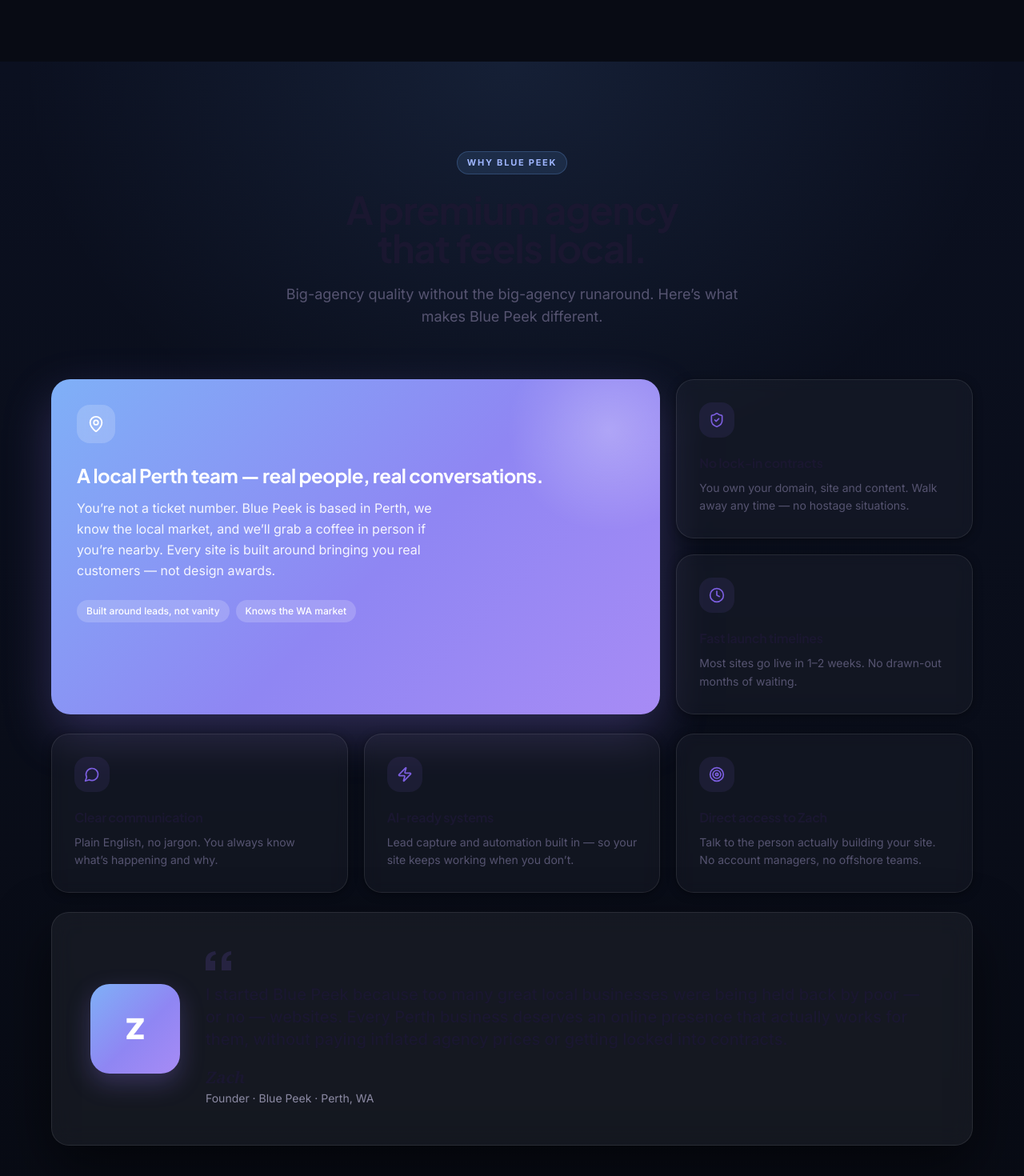
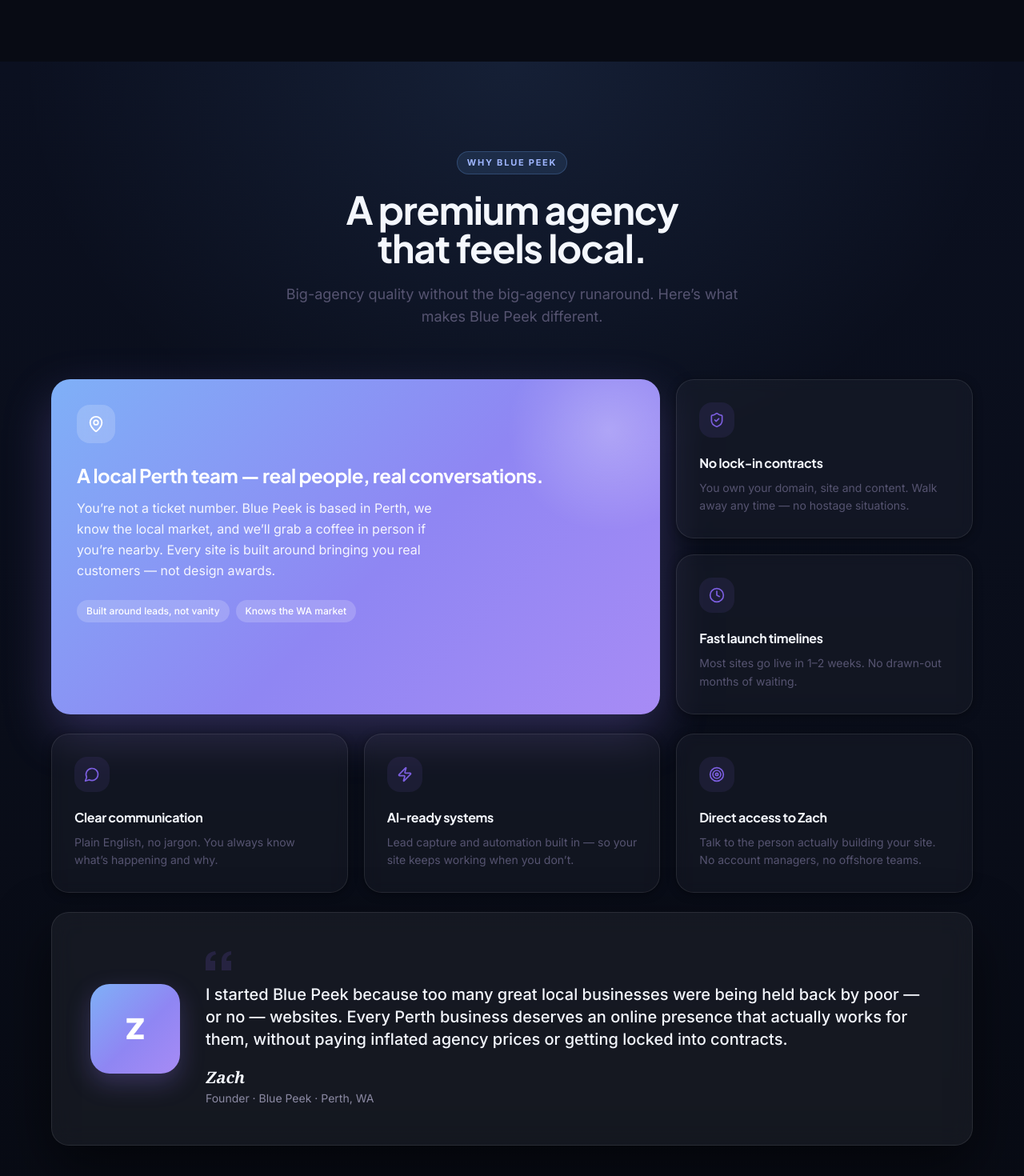
Before and after one commit to zachcolvillez-stack/bluepeek-website, a Next.js app: page / in a window 1280 px wide. Shown: the part 6511-7981 px from the top of the page at 80% size. Built offline with nearby package versions, Linux system fonts and the light colour scheme.

Commit message:
auto-save: WhyUs.jsx

```diff
--- a/components/WhyUs.jsx
+++ b/components/WhyUs.jsx
@@ -9,7 +9,7 @@ export default function WhyUs() {
         <motion.div initial={{ opacity: 0, y: 20 }} whileInView={{ opacity: 1, y: 0 }}
           viewport={{ once: true }} transition={{ duration: 0.6 }} className="text-center mb-16">
           <span className="eyebrow">Why Blue Peek</span>
-          <h2 className="text-3xl md:text-5xl font-bold tracking-tight mt-5 mb-5" style={{ color: '#1a1730' }}>
+          <h2 className="text-3xl md:text-5xl font-bold tracking-tight mt-5 mb-5" style={{ color: '#f4f7fd' }}>
             A premium agency<br />that feels local.
           </h2>
           <p className="text-base md:text-lg max-w-xl mx-auto leading-relaxed" style={{ color: '#565471' }}>
@@ -67,10 +67,10 @@ export default function WhyUs() {
             <svg width="32" height="24" viewBox="0 0 32 24" className="mx-auto md:mx-0 mb-4" style={{ opacity: 0.16 }}>
               <path d="M0 24V12C0 5 4 1 12 0L13 4C8 5 6 8 6 12H12V24H0ZM20 24V12C20 5 24 1 32 0L33 4C28 5 26 8 26 12H32V24H20Z" fill="#7c5fe0"/>
             </svg>
-            <p className="text-lg md:text-xl leading-relaxed font-medium mb-5" style={{ color: '#1a1730' }}>
+            <p className="text-lg md:text-xl leading-relaxed font-medium mb-5" style={{ color: '#f4f7fd' }}>
               I started Blue Peek because too many great local businesses were being held back by poor — or no — websites. Every Perth business deserves an online presence that actually works for them, without paying inflated agency prices or getting locked into contracts.
             </p>
-            <p className="text-xl font-bold" style={{ color: '#1a1730', fontFamily: 'Georgia, serif', fontStyle: 'italic' }}>Zach</p>
+            <p className="text-xl font-bold" style={{ color: '#f4f7fd', fontFamily: 'Georgia, serif', fontStyle: 'italic' }}>Zach</p>
             <p className="text-sm mt-0.5" style={{ color: '#8c8aa3' }}>Founder · Blue Peek · Perth, WA</p>
           </div>
         </motion.div>
@@ -87,7 +87,7 @@ function BentoCard({ icon: Icon, title, body, delay }) {
       <div className="w-11 h-11 rounded-2xl flex items-center justify-center mb-5" style={{ background: 'rgba(124,95,224,0.10)' }}>
         <Icon size={20} style={{ color: '#7c5fe0' }} />
       </div>
-      <h3 className="font-bold mb-2" style={{ color: '#1a1730' }}>{title}</h3>
+      <h3 className="font-bold mb-2" style={{ color: '#f4f7fd' }}>{title}</h3>
       <p className="text-sm leading-relaxed" style={{ color: '#565471' }}>{body}</p>
     </motion.div>
   )
```
